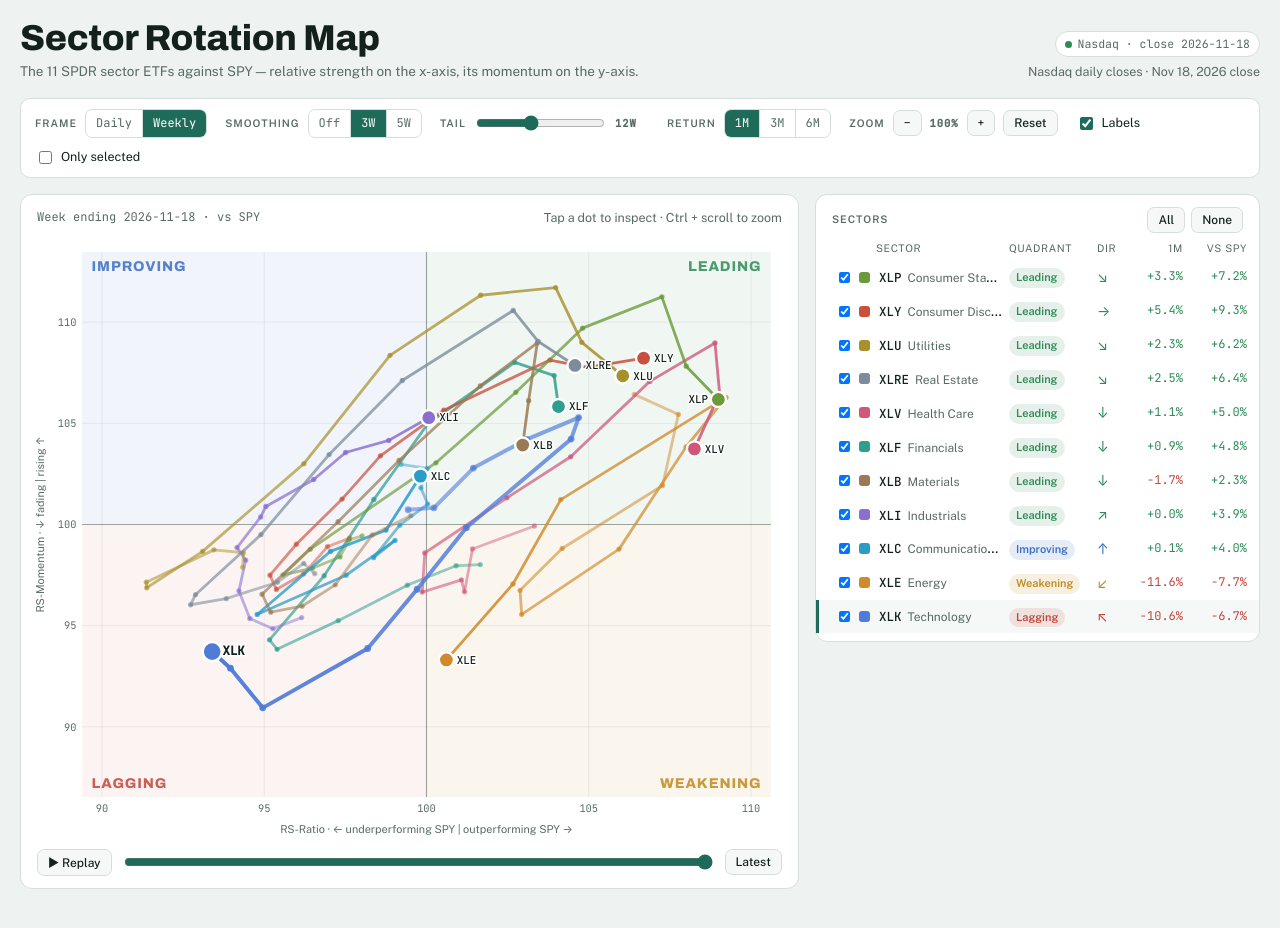
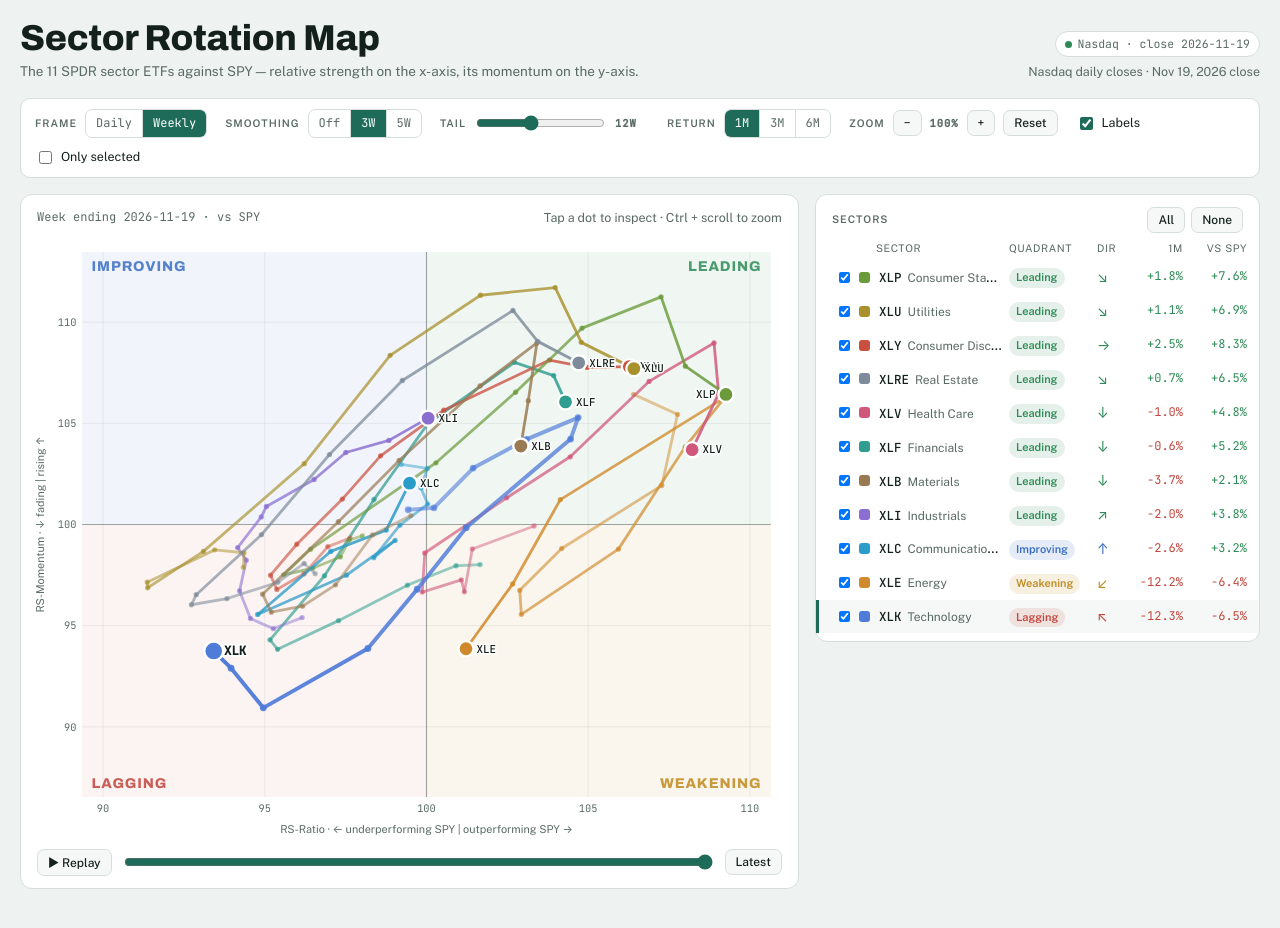
Before and after one commit to DannyWang787/sector-rotation-map, a plain HTML site: page index.html in a window 1280 px wide. Drawn offline with nearby package versions, Linux system fonts and the light colour scheme.

Commit message:
Update prices 2026-11-20

```diff
--- a/index.html
+++ b/index.html
@@ -170,8 +170,7 @@ const DAY=864e5;
 const $=id=>document.getElementById(id);
 const store={get(k){try{return JSON.parse(localStorage.getItem(k))}catch(e){return null}},set(k,v){try{localStorage.setItem(k,JSON.stringify(v));return true}catch(e){return false}},del(k){try{localStorage.removeItem(k)}catch(e){}}};
 
-const SNAPSHOT={asof:"2026-11-18",fetched:"2026-11-19",csv:`Date,SPY,XLK,XLF,XLI,XLE,XLV,XLY,XLP,XLC,XLB,XLU,XLRE
-2025-10-15,665.17,142.15,53.24,152.60,43.16,142.56,117.34,79.23,115.40,44.35,46.45,41.90
+const SNAPSHOT={asof:"2026-11-19",fetched:"2026-11-20",csv:`Date,SPY,XLK,XLF,XLI,XLE,XLV,XLY,XLP,XLC,XLB,XLU,XLRE
 2025-10-16,660.64,142.25,51.76,151.60,42.64,142.32,116.21,78.68,114.17,44.02,45.95,41.77
 2025-10-17,664.39,142.50,52.18,151.73,42.99,143.27,117.21,79.73,114.94,43.94,45.78,42.04
 2025-10-20,671.30,144.09,52.79,153.52,43.45,144.79,118.14,79.66,116.24,44.47,45.77,42.48
@@ -446,7 +445,8 @@ const SNAPSHOT={asof:"2026-11-18",fetched:"2026-11-19",csv:`Date,SPY,XLK,XLF,XLI
 2026-11-13,754.37,170.28,58.68,168.78,64.96,188.85,119.98,92.35,108.69,52.23,44.04,44.37
 2026-11-16,739.95,164.76,58.18,165.66,63.69,187.88,118.15,92.60,106.82,51.47,44.12,44.25
 2026-11-17,732.44,163.26,57.07,164.75,63.36,185.24,117.10,91.46,105.26,50.84,43.42,43.59
-2026-11-18,730.20,163.81,56.42,164.66,61.29,181.17,119.20,91.18,105.58,50.46,43.55,43.62`};
+2026-11-18,730.20,163.81,56.42,164.66,61.29,181.17,119.20,91.18,105.58,50.46,43.55,43.62
+2026-11-19,715.87,160.69,55.58,161.36,60.89,177.46,115.88,89.86,102.76,49.42,43.01,42.88`};
 /* ---------- sample data (deterministic, clearly synthetic) ---------- */
 function mulberry(a){return function(){a|=0;a=a+0x6D2B79F5|0;let t=Math.imul(a^a>>>15,1|a);t=t+Math.imul(t^t>>>7,61|t)^t;return((t^t>>>14)>>>0)/4294967296}}
 function gauss(r){let u=0,v=0;while(!u)u=r();while(!v)v=r();return Math.sqrt(-2*Math.log(u))*Math.cos(2*Math.PI*v)}
```
